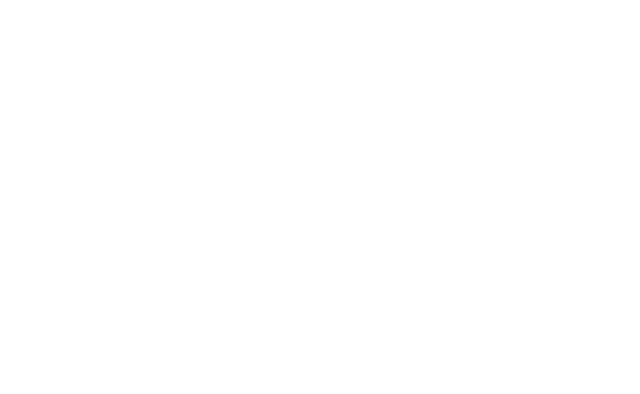
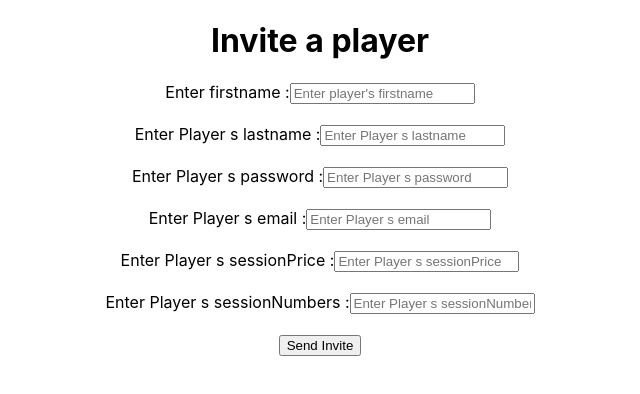
Before and after one commit to chadhaaa/ReactProject, a React (Create React App) app in the folder frontend/: page /invitePlayer in a window 1280 px wide. Before the commit this address had no page. Shown: the top 394 px of the page, without its empty margins (320-960 px from the left). Built offline with nearby package versions, Linux system fonts and the light colour scheme.

Commit message:
some changes

```diff
--- a/frontend/package.json
+++ b/frontend/package.json
@@ -2,10 +2,12 @@
   "name": "frontend",
   "version": "0.1.0",
   "private": true,
+  "proxy": "http://localhost:8000",
   "dependencies": {
     "@testing-library/jest-dom": "^5.16.2",
     "@testing-library/react": "^12.1.4",
     "@testing-library/user-event": "^13.5.0",
+    "axios": "^0.26.1",
     "prettier": "^2.6.0",
     "react": "^17.0.2",
     "react-dom": "^17.0.2",
@@ -45,6 +47,7 @@
     "eslint": "^8.2.0",
     "eslint-config-airbnb": "^19.0.4",
     "eslint-config-prettier": "^8.5.0",
+    "eslint-config-recommended": "^4.1.0",
     "eslint-plugin-import": "^2.25.3",
     "eslint-plugin-jsx-a11y": "^6.5.1",
     "eslint-plugin-react": "^7.28.0",
--- a/frontend/src/App.js
+++ b/frontend/src/App.js
@@ -1,14 +1,14 @@
-import logo from './logo.svg'
 import './App.css'
-import { BrowserRouter as Router, Routes, Route, Link, Switch } from 'react-router-dom'
+import { BrowserRouter as Router, Routes, Route } from 'react-router-dom'
 
-import EmailSend from './components/pages/SendEmailPlayer'
+import EmailSend from './Components/pages/EmailSend'
 function App() {
 	return (
 		<Router>
 			<div className='App'>
 				<Routes>
-					<Route exact path='/players' element={<EmailSend />}></Route>
+					{/* <Route exact path='/players' element={<EmailSend />}></Route> */}
+					<Route exact path='/invitePlayer' element={<EmailSend />}></Route>
 				</Routes>
 			</div>
 		</Router>
--- a/frontend/src/Components/pages/SendEmailPlayer.js
+++ b/frontend/src/Components/pages/EmailSend.js
@@ -18,10 +18,6 @@ const EmailSend = () => {
 
 	const handleSubmit = async (event) => {
 		event.preventDefault()
-		console.log('values firstname', firstname)
-		console.log('values lastname', lastname)
-		console.log('values email', email)
-		console.log('values password', password)
 
 		const dataToSubmit = {
 			firstname,
@@ -31,7 +27,7 @@ const EmailSend = () => {
 			sessionPrice,
 			sessionNumbers,
 		}
-		await axios.post('/players', dataToSubmit)
+		await axios.post('/api/players', dataToSubmit)
 	}
 	return (
 		<>
@@ -56,6 +52,18 @@ const EmailSend = () => {
 						placeholder='Enter Player s lastname'
 						value={lastname}
 						onChange={handleChange('lastname')}
+					/>
+				</label>
+				<br />
+				<br />
+
+				<label>
+					Enter Player s password :
+					<input
+						type='password'
+						placeholder='Enter Player s password'
+						value={password}
+						onChange={handleChange('password')}
 					/>
 				</label>
 				<br />
```
Also changed, not shown: 2 other files (tests, documents, lock files or other folders).
